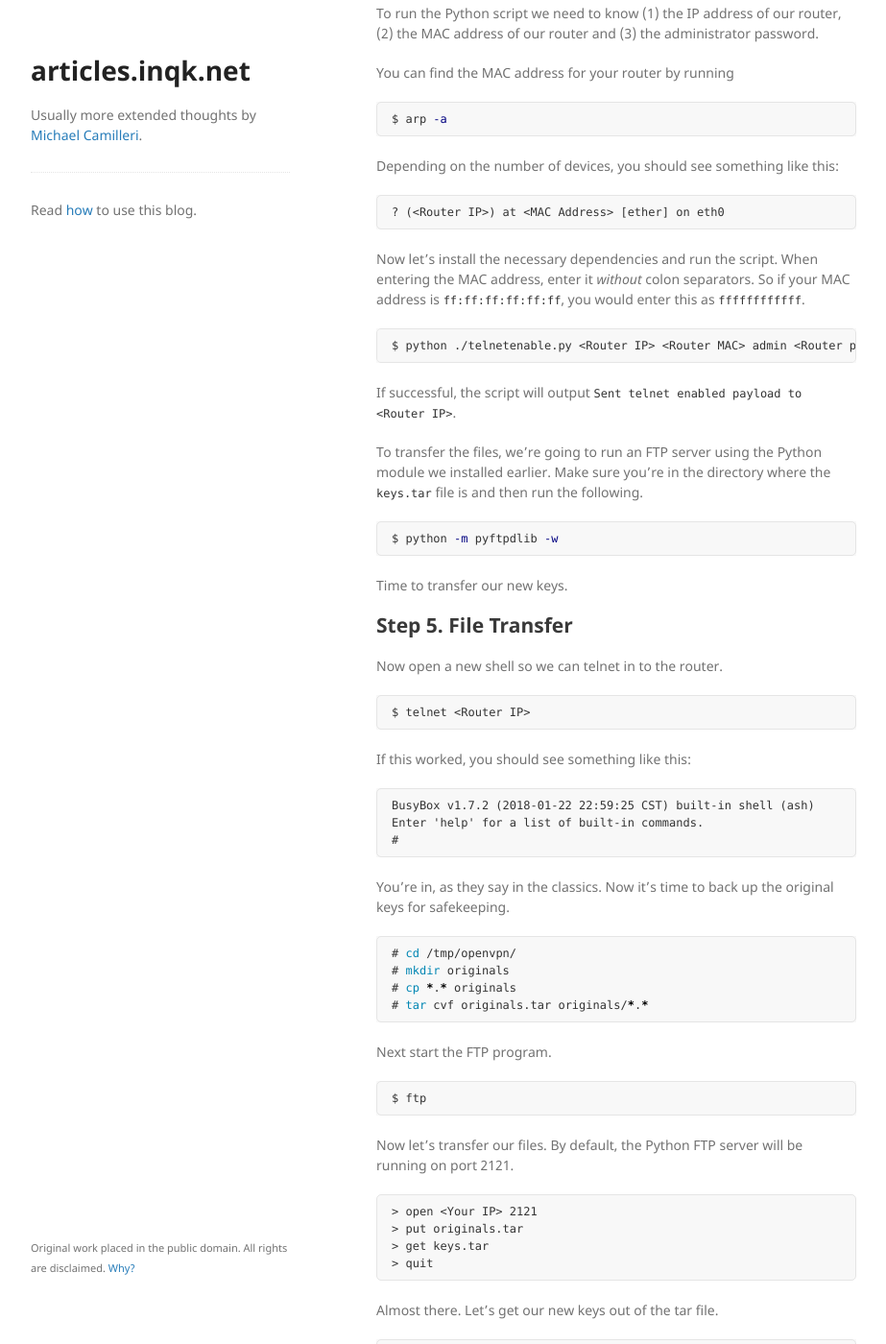
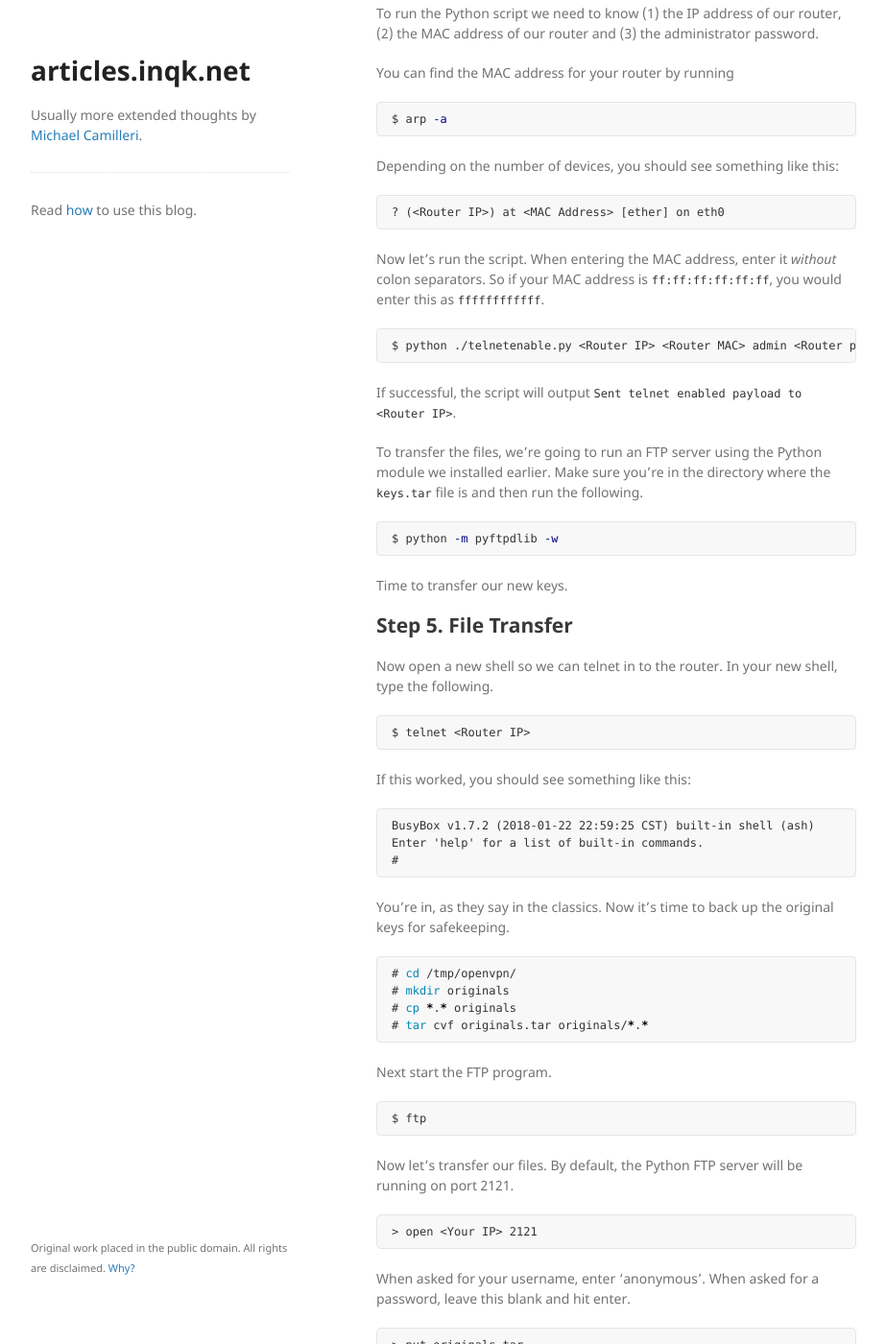
Before and after one commit to pyrmont/articles.inqk.net, a Jekyll site: the page built from _posts/2018-03-02-netgear-openvpn-keys.md, in a window 1280 px wide and 1400 px high, scrolled down 2873 px. Shown: the whole window at 96% size, without its empty margins (178-1101 px from the left). Built offline with Jekyll 4.4.1, drawn with Linux system fonts in a browser that asks for light colours.

Commit message:
Clarify FTP instructions and fix typos.

````diff
--- a/_posts/2018-03-02-netgear-openvpn-keys.md
+++ b/_posts/2018-03-02-netgear-openvpn-keys.md
@@ -156,7 +156,7 @@
 ? (<Router IP>) at <MAC Address> [ether] on eth0
 ```
 
-Now let's install the necessary dependencies and run the script. When entering the MAC address, enter it _without_ colon separators. So if your MAC address is `ff:ff:ff:ff:ff:ff`, you would enter this as `ffffffffffff`.
+Now let's run the script. When entering the MAC address, enter it _without_ colon separators. So if your MAC address is `ff:ff:ff:ff:ff:ff`, you would enter this as `ffffffffffff`.
 
 ```sh
 python ./telnetenable.py <Router IP> <Router MAC> admin <Router password>
@@ -174,7 +174,7 @@
 
 ## Step 5. File Transfer
 
-Now open a new shell so we can telnet in to the router.
+Now open a new shell so we can telnet in to the router. In your new shell, type the following.
 
 ```sh
 telnet <Router IP>
@@ -209,6 +209,11 @@
 
 ```ftp
 open <Your IP> 2121
+```
+
+When asked for your username, enter 'anonymous'. When asked for a password, leave this blank and hit enter.
+
+```ftp
 put originals.tar
 get keys.tar
 quit
````
